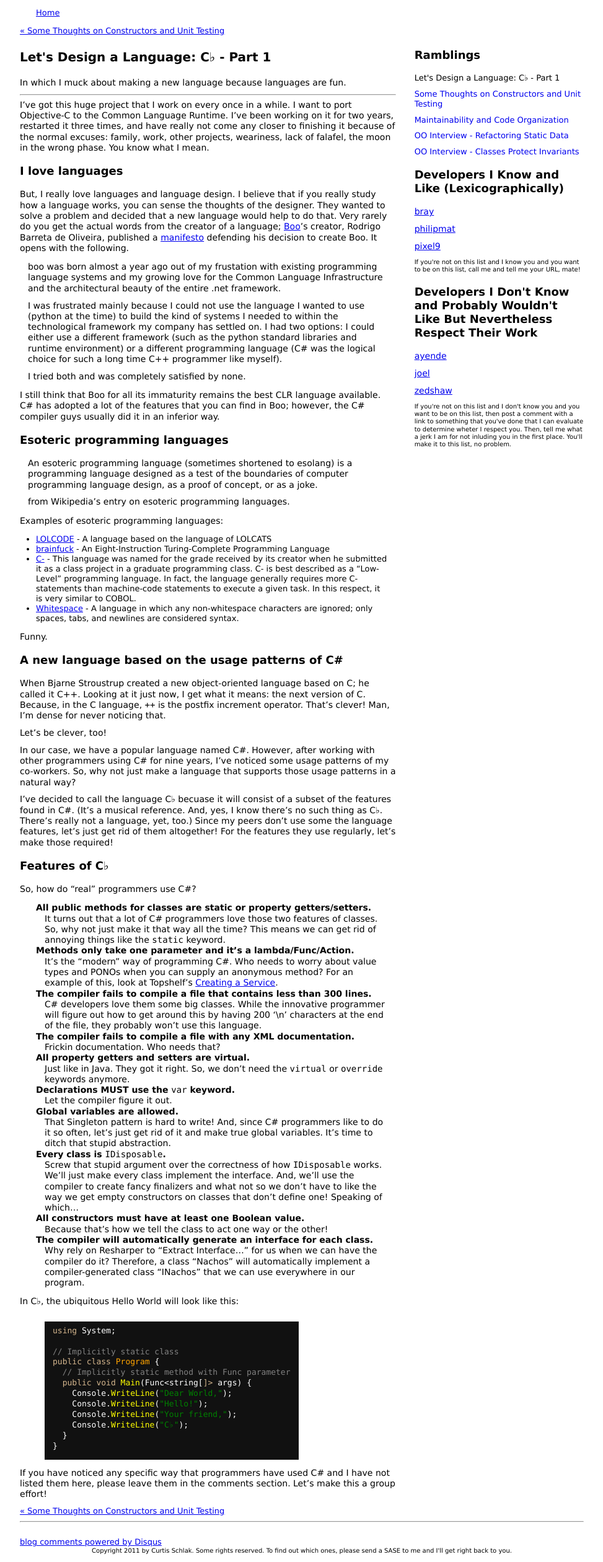
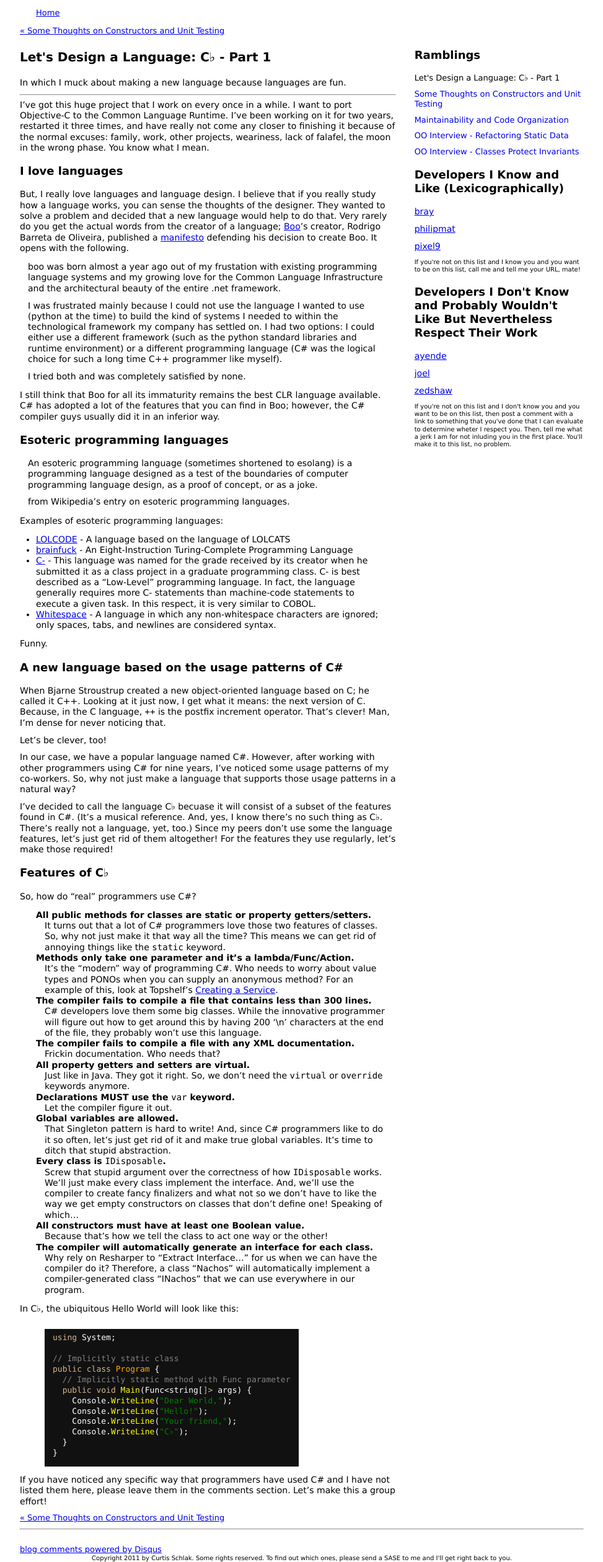
Before and after one commit to roberts-sandbox/test-realist, a Jekyll site: the page built from _posts/2011-12-12-ramble.md, in a window 1280 px wide. Shown: the whole page at 62% size, without its empty margins (153-1126 px from the left). Built offline with Jekyll 4.4.1, drawn with Linux system fonts in a browser that asks for light colours.

Commit message:
Fixing those poor orphan lis to make them the same size as the rest of the text.

```diff
--- a/css/site.css
+++ b/css/site.css
@@ -27,7 +27,7 @@ h2 a:visited {
 	color: #340f56;
 }
 
-p, dt, dd {
+p, dt, dd, .content>ul li {
 	font-size: 108%;
 }
 
```
